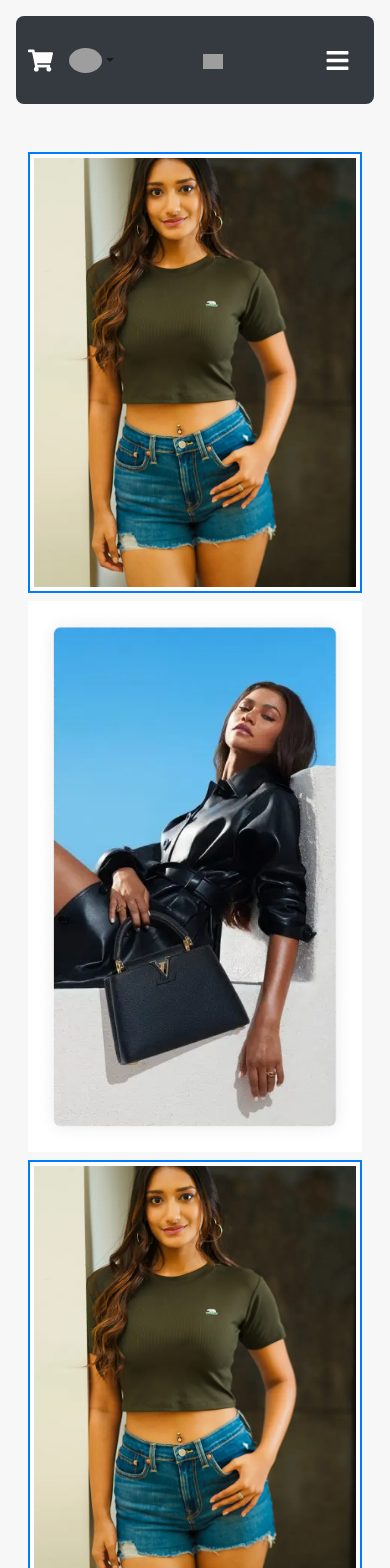
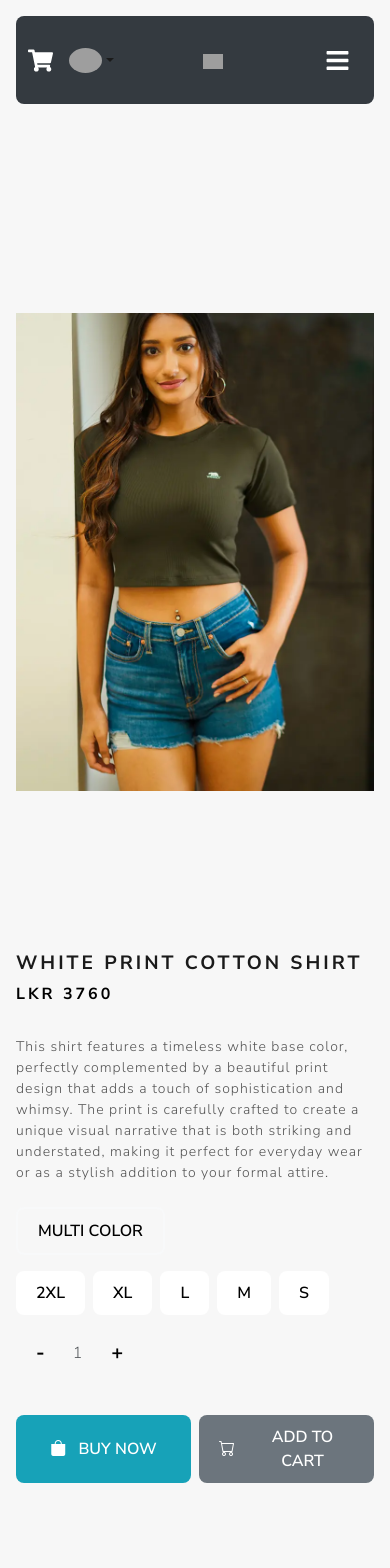
Before and after one commit to KavinduLakshika/E-Commerce, a React (Vite) app in the folder frontend/: page /product in a window 390 px wide. Shown: the top 1568 px of the page. After the commit the page ends 1509 px from the top, so only its background shows below. Built offline with nearby package versions, Linux system fonts and the light colour scheme; grey boxes are pictures that could not be loaded.

Commit message:
Responsive Product

```diff
--- a/frontend/src/App.jsx
+++ b/frontend/src/App.jsx
@@ -5,7 +5,7 @@
 import Cart from './Pages/Cart/Cart';
 
 import Women from './Pages/Women/Women';
-import Product from './Components/product/product';
+import Product from './Components/Product/Product';
 import Login from './Pages/Login/Login';
 import SignUp from './Pages/Sign/SignUp';
 import Profile from './Pages/Profile/Profile';
@@ -25,6 +25,7 @@
     ],
     sizes: ['2XL', 'XL', 'L', 'M', 'S'],
     colors: ['Multi Color'],
+    maxQuantity:5
   };
 
   return (
--- a/frontend/src/Components/Card/Card.css
+++ b/frontend/src/Components/Card/Card.css
@@ -195,7 +195,7 @@
 
 .quick-add-button {
   position: absolute;
-  bottom: 25%;
+  bottom: 23%;
   left: 0;
   width: 100%;
   padding: 12px 0;
@@ -216,7 +216,6 @@
 
 .product-card:hover .quick-add-button {
   opacity: 1;
-  transform: translateY(-1);
 }
 
 .quick-add-button:hover {
--- a/frontend/src/Components/Product/Product.css
+++ b/frontend/src/Components/Product/Product.css
@@ -1,12 +1,17 @@
 .product-page {
-  max-width: 1200px;
-  margin: 0 auto;
+  width: 100%;
+  margin: 0;
+  padding: 0;
+  margin-left: 100px;
 }
 
 .img-thumbnail {
   cursor: pointer;
   border: 2px solid transparent;
   transition: all 0.3s ease;
+  width: 200px;
+  height: 150px;
+  object-fit: contain;
 }
 
 .img-thumbnail.selected {
@@ -16,7 +21,15 @@
 .main-image {
   width: 100%;
   height: 800px;
-  object-fit: cover;
+  object-fit: contain;
+}
+
+.additional-images {
+  width: 200px;
+  height: 150px;
+  display: flex;
+  flex-wrap: wrap;
+  gap: 5px;
 }
 
 .product-title {
@@ -25,15 +38,14 @@
 }
 
 .product-description {
-  font-size: 16px;
-  margin-bottom: 20px;
+  font-size: 14px;
   color: #555;
 }
 
 .price {
   font-size: 24px;
   font-weight: bold;
-  color: #28a745;
+  color: #000000;
 }
 
 .btn {
@@ -67,3 +79,50 @@
   background-color: #5a6268;
   border-color: #545b62;
 }
+
+.size-btn {
+  background-color: white;
+  color: black;
+}
+
+.size-btn:hover {
+  background-color: #007bff;
+  color: white;
+}
+
+.qty-icon {
+  color: #000000;
+  font-size: 20px;
+  font-weight: bold;
+}
+.size-btn.selected-size {
+  background-color: #007bff;
+  color: white;
+}
+
+@media (max-width: 576px) {
+  .product-page {
+    padding: 0;
+    margin: 0;
+   justify-self: center;
+  }
+  .product-title {
+    font-size: 1.2rem;
+  }
+
+  .price {
+    font-size: 1rem;
+  }
+  .btn-info,
+  .btn-secondary {
+    width: 100%;
+    margin-bottom: 10px;
+  }
+  .img-thumbnail {
+    width: 80px;
+    height: 60px;
+  }
+  .additional-images {
+    visibility: hidden;
+  }
+}
--- a/frontend/src/Components/Product/Product.jsx
+++ b/frontend/src/Components/Product/Product.jsx
@@ -1,23 +1,29 @@
 /* eslint-disable react/prop-types */
 import { useState } from 'react';
-import { LuShoppingCart } from "react-icons/lu";
-import { BsBagFill } from "react-icons/bs";
 import './Product.css';
 
 const Product = ({
     title,
     description,
     price,
-    images,
-    sizes,
-    colors,
+    images = [],
+    sizes = [],
+    colors = [],
+    maxQuantity,
 }) => {
-    const [selectedImage, setSelectedImage] = useState(images[0]);
+    const [selectedImage, setSelectedImage] = useState(images[0] || '');
+    const [quantity, setQuantity] = useState(1);
+    const [selectedSize, setSelectedSize] = useState('');
+
+    const increaseQuantity = () => setQuantity(prevQty => (prevQty < maxQuantity ? prevQty + 1 : prevQty));
+    const decreaseQuantity = () => setQuantity(prevQty => (prevQty > 1 ? prevQty - 1 : 1));
 
     return (
-        <div className="container product-page mt-5">
+        <div className="container-fluid product-page mt-5 px-0">
             <div className="row">
-                <div className="col-md-2">
+                <div className="col-md-5 d-flex">
+                    <img src={selectedImage} alt="Selected Product" className="main-image img-fluid" />
+                    <div className="additional-images ms-3">
                         {images.map((img, index) => (
                             <img
                                 key={index}
@@ -28,18 +34,15 @@
                             />
                         ))}
                     </div>
-
-                <div className="col-md-5">
-                    <img src={selectedImage} alt="Selected Product" className="main-image img-fluid" />
                 </div>
 
                 <div className="col-md-5">
-                    <h2 className="product-title">{title}</h2>
+                    <h3 className="product-title">{title}</h3>
+                    <h6 className="price">LKR {price}</h6>
+                    <hr />
                     <p className="product-description">{description}</p>
-                    <h4 className="price">LKR {price}</h4>
-                    <p>Please select your preferred color and size</p>
 
-                    <div className="mb-3">
+                    <div className="mt-4 mb-3">
                         {colors.map((color, index) => (
                             <button key={index} className="btn btn-outline-secondary me-2">
                                 {color}
@@ -47,20 +50,31 @@
                         ))}
                     </div>
 
-                    <div className="mb-4">
-                        {sizes.map((size) => (
-                            <button key={size} className="btn btn-outline-dark me-2">
+                    <div className="mb-3">
+                        {sizes.map((size, index) => (
+                            <button
+                                key={index}
+                                className={`btn me-2 size-btn ${selectedSize === size ? 'selected-size' : ''}`}
+                                onClick={() => setSelectedSize(size)}
+                            >
                                 {size}
                             </button>
                         ))}
                     </div>
 
-                    <div className='d-flex'>
+                    <div className="mb-4 d-flex align-items-center">
+                        <button onClick={decreaseQuantity} className="btn btn-sm me-2 qty-icon">-</button>
+                        <span className="quantity-display">{quantity}</span>
+                        <button onClick={increaseQuantity} className="btn btn-sm ms-2 qty-icon">+</button>
+                    </div>
+
+                    <hr />
+                    <div className="d-flex">
                         <button className="btn btn-info me-2">
-                            <BsBagFill /> Buy Now
+                            <i className="bi bi-bag-fill me-2"></i> Buy Now
                         </button>
                         <button className="btn btn-secondary">
-                            <LuShoppingCart /> Add To Cart
+                            <i className="bi bi-cart me-2"></i> Add To Cart
                         </button>
                     </div>
                 </div>
```
Lines whose indentation alone changed are shown as unchanged.
